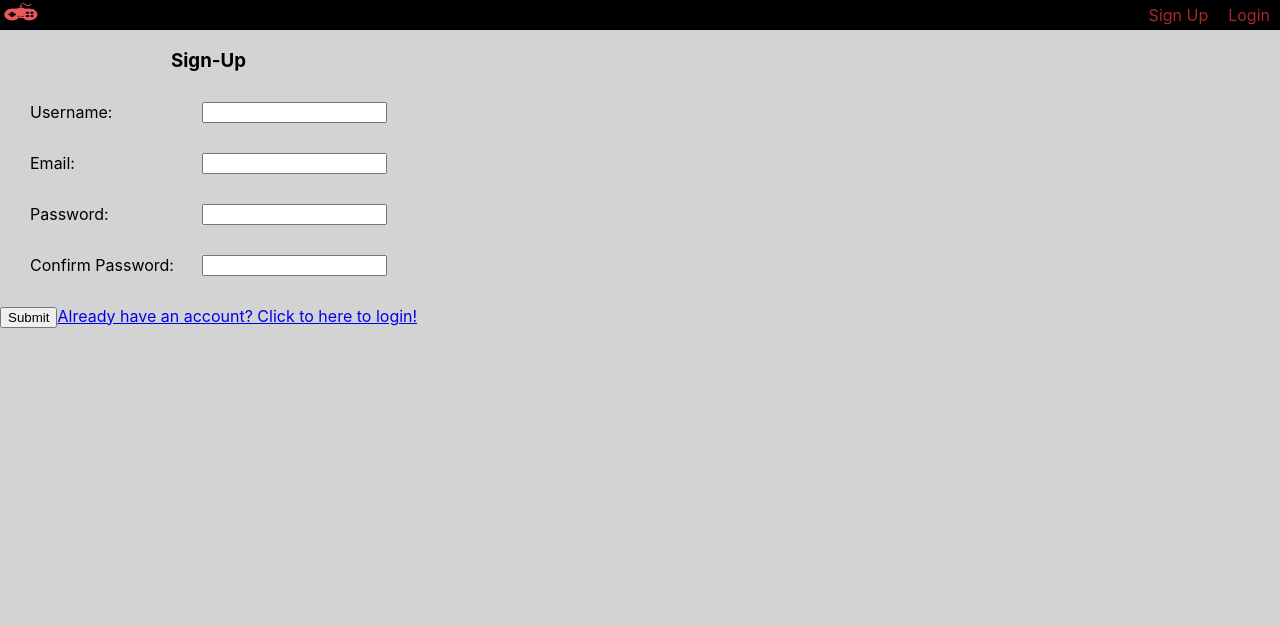
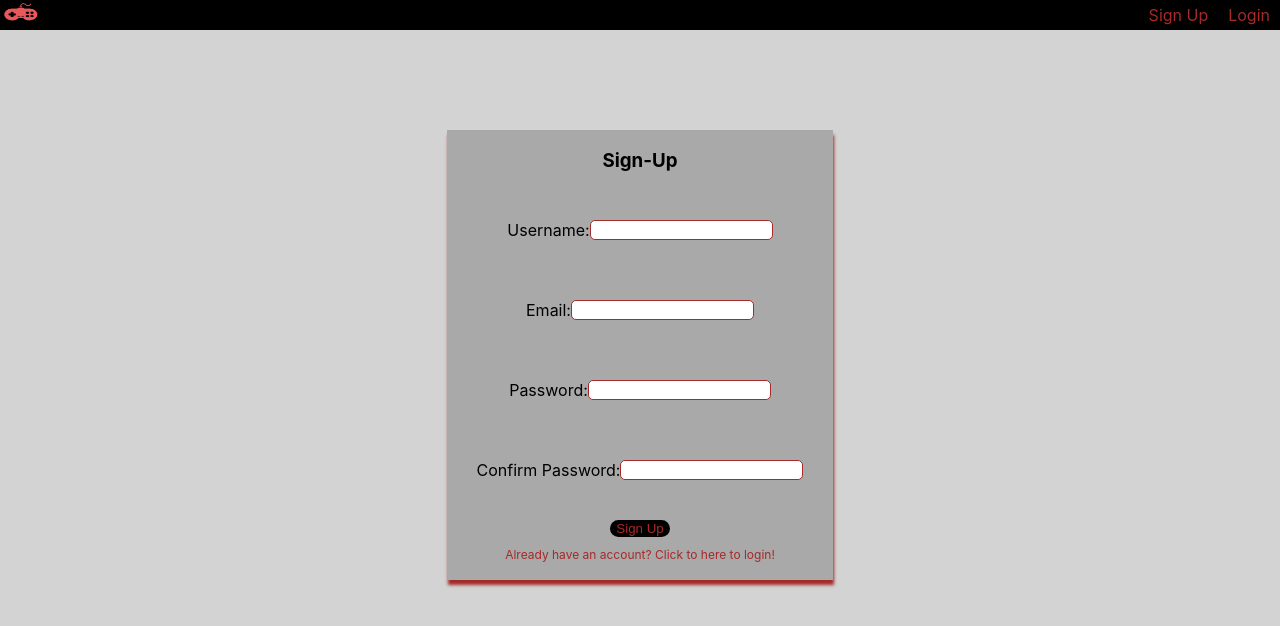
Before and after one commit to Nimeroo/Lets-Play, a React (Create React App) app in the folder client/: page /signup in a window 1280 px wide. Shown: the top 626 px of the page. Built offline with nearby package versions, Linux system fonts and the light colour scheme.

Commit message:
signup CSS finalized

```diff
--- a/client/src/Screens/NewGameForm/NewGameForm.jsx
+++ b/client/src/Screens/NewGameForm/NewGameForm.jsx
@@ -1,14 +1,19 @@
+import { Checkbox } from "@material-ui/core";
+import genres from "../../util/genres.js";
+import "./NewGameform.css";
 import { useState } from "react";
 import { postGame } from "../../services/games";
-import { Link } from "react-router-dom";
+import { useHistory } from "react-router-dom";
 
-function Form() {
+function NewGameForm({ user }) {
   const [gameName, setGameName] = useState("");
   const [gameImage, setGameImage] = useState("");
   const [gameSummary, setGameSummary] = useState("");
   const [gameScreenshots, setGameScreenshots] = useState([]);
-  const [gameGenres, setGameGenres] = useState("");
-  const [gameRating, setGameRating] = useState("");
+  const [gameGenres, setGameGenres] = useState([]);
+  const [gameRating, setGameRating] = useState(0);
+
+  let history = useHistory();
 
   const handleSubmit = async (e) => {
     e.preventDefault();
@@ -20,71 +25,100 @@ function Form() {
       screenshot: gameScreenshots,
       genres: gameGenres,
       rating: gameRating,
+      user_id: user.id,
     };
 
-    postGame(newGame)
+    postGame(newGame);
+    history.push("/")
   };
 
   return (
-    <div className="form-container">
-      <form className="form" onSubmit={handleSubmit}>
-        <label htmlFor="game-name">Game Name:</label>
+    <div id="form-container">
+      <form id="form" onSubmit={handleSubmit}>
+        <label htmlFor="game-title">
+          Title:
           <input
             type="text"
             name="gameName"
             id="game-name"
+            className="form-input"
             value={gameName}
             onChange={(e) => setGameName(e.target.value)}
           />
-        <label htmlFor="game-image">Game image link:</label>
+        </label>
+        <label htmlFor="gameImage">
+          Thumbnail:
           <input
-          type="text"
+            type="file"
             name="gameImage"
-          id="game-image"
+            className="game-image-selector"
+            accept="image/png, image/jpeg, image/jpg"
             value={gameImage}
             onChange={(e) => setGameImage(e.target.value)}
           />
-        <label htmlFor="game-platforms">Game platforms:</label>
-        <input
+        </label>
+        <label htmlFor="game-platforms">
+          Summary:
+          <textarea
             type="text"
-          name="gamePlatforms"
-          id="game-platforms"
-          value={gamePlatforms}
+            name="gameSummary"
+            id="game-summary"
+            className="form-input"
+            value={gameSummary}
             onChange={(e) => setGameSummary(e.target.value)}
           />
-        <label htmlFor="game-developer">Game developer:</label>
+        </label>
+        <label htmlFor="game-screenshots">
+          Game Images/Screenshots:
+          <div id="game-screenshot-input">
             <input
-          type="text"
-          name="gameDevelop"
-          id="game-developer"
-          value={gameDevelop}
-          onChange={(e) => setGameScreenshots(e.target.value)}
+              type="file"
+              name="gameScreenshots"
+              id="game-screenshots"
+              className="game-image-selector"
+              onChange={(e) => {
+                gameScreenshots.push(e.target.value);
+                setGameScreenshots(gameScreenshots);
+              }}
             />
-        <label htmlFor="game-genres">Game genres:</label>
-        <input
-          type="text"
+            <div id="screenshot-preview-cont">
+              {gameScreenshots.map((screenshotURL) => {
+                return <img id="screenshot-preview" src={screenshotURL}></img>;
+              })}
+            </div>
+          </div>
+        </label>
+        <label>
+          {genres.map((genre) => {
+            return (
+              <div>
+                {genre}
+                <Checkbox
                   name="gameGenres"
-          id="game-genres"
-          value={gameGenres}
-          onChange={(e) => setGameGenres(e.target.value)}
+                  onChange={(e) => {
+                    if (e.target.checked) {
+                      gameGenres.push(genre);
+                      setGameGenres(gameGenres);
+                    } else {
+                      gameGenres.splice(gameGenres.indexOf(genre), 1);
+                      setGameGenres(gameGenres);
+                    }
+                  }}
                 />
-        <label htmlFor="game-rating">Game rating:</label>
-        <input
-          type="text"
-          name="gameGenres"
-          id="game-rating"
-          value={gameRating}
-          onChange={(e) => setGameRating(e.target.value)}
-        />
-        <button id="game-submit-button" type="submit">
-          Submit your game!
+              </div>
+            );
+          })}
+        </label>
+        <div id="form-buttons-container">
+          <button className="form-button" id="game-submit-button" type="submit">
+            Publish your game
           </button>
-        <Link exact to="/">
-          <button>home</button>
-        </Link>
+
+          <button className="form-button">Home</button>
+        </div>
       </form>
     </div>
   );
 }
 
-export default Form;
+export default NewGameForm;
--- a/client/src/Screens/NewGameForm/NewGameform.css
+++ b/client/src/Screens/NewGameForm/NewGameform.css
@@ -0,0 +1,57 @@
+#form-container{
+    display: flex;
+    justify-content: center;
+    margin-top: 30px;
+    width: 100%;
+    height: 90%;
+    text-align: center;
+}
+
+#form{
+    background-color: darkgray;
+    box-shadow: 1px 5px 3px brown;
+    display: flex;
+    text-align: center;
+    justify-content: center;
+    width: 85%;
+    flex-direction: column;
+}
+
+.form-input{
+    border: solid 1px brown;
+    border-radius: 5px;
+}
+
+.game-image-selector{
+    width: 185px;
+}
+
+#game-summary{
+    height: 50px;
+    width: 400px;
+}
+
+#form-buttons-container{
+    display: flex;
+    flex-direction: column;
+    align-items: center;
+}
+
+.form-button{
+    background-color: black;
+    color: brown;
+    border: none;
+    border-radius: 30px;
+}
+
+.form-button:hover{
+    cursor: pointer;
+    transition: 1s;
+    color: orange;
+}
+
+#game-submit-button{
+    width: 150px;
+    height: 20px;
+    margin-bottom: 10px;
+}
--- a/client/src/Screens/SignUp/SignUp.css
+++ b/client/src/Screens/SignUp/SignUp.css
@@ -0,0 +1,36 @@
+#signup-div{
+    display: flex;
+    justify-content: center;
+    height: 100%;
+    width: 100%;
+}
+
+#signup-form-container{
+    background-color: darkgray;
+    box-shadow: 1px 5px 3px brown;
+    display: flex;
+    text-align: center;
+    flex-direction: column;
+    align-items: center;
+    margin: 100px;
+    height: 450px;
+}
+
+.signup-input{
+    border: solid 1px brown;
+    border-radius: 5px;
+}
+
+#signup-button{
+    background-color: black;
+    color: brown;
+    border: none;
+    border-radius: 30px;
+    margin: 10px;
+}
+
+#signup-button:hover{
+    cursor: pointer;
+    transition: 1s;
+    color: orange;
+}
--- a/client/src/Screens/SignUp/SignUp.jsx
+++ b/client/src/Screens/SignUp/SignUp.jsx
@@ -21,18 +21,19 @@ const SignUp = (props) => {
   };
 
   return (
-    <div className="signup-div">
+    <div id="signup-div">
       <form
-        className="signup-form-container"
+        id="signup-form-container"
         onSubmit={(e) => {
           e.preventDefault();
           props.handleSignUp(formData);
         }}
       >
         <h3 id="signup-title">Sign-Up</h3>
-        <label>
+        <label htmlFor="username">
           Username:
           <input
+            className="signup-input"
             type="text"
             name="username"
             value={username}
@@ -40,9 +41,10 @@ const SignUp = (props) => {
           />
         </label>
 
-        <label>
+        <label htmlFor="email">
           Email:
           <input
+            className="signup-input"
             type="text"
             name="email"
             value={email}
@@ -50,9 +52,10 @@ const SignUp = (props) => {
           />
         </label>
 
-        <label>
+        <label htmlFor="password">
           Password:
           <input
+            className="signup-input"
             type="password"
             name="password"
             value={password}
@@ -60,9 +63,10 @@ const SignUp = (props) => {
           />
         </label>
 
-        <label>
+        <label htmlFor="password_confirmation">
           Confirm Password:
           <input
+            className="signup-input"
             type="password"
             name="password_confirmation"
             value={password_confirmation}
@@ -71,9 +75,9 @@ const SignUp = (props) => {
         </label>
 
         <button id="signup-button" type="submit">
-          Submit
+          Sign Up
         </button>
-        <a className="login-redirect" href="/login">
+        <a className="redirect" href="/login">
           Already have an account? Click to here to login!
         </a>
       </form>
```
Lines whose indentation alone changed are shown as unchanged.
